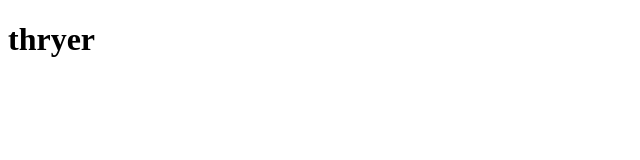
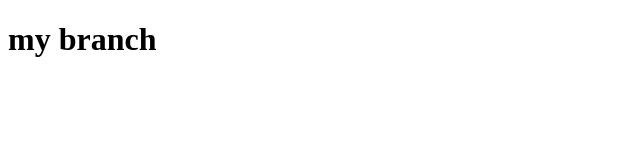
Before and after one commit to anegassi/CS445, a plain HTML site: page lesson1/my-git-demo-webapp/mybranch.html in a window 1280 px wide. Shown: the whole page, without its empty margins (0-640 px from the left). Drawn offline with Linux system fonts and the light colour scheme.

Commit message:
conflict line

```diff
--- a/lesson1/my-git-demo-webapp/mybranch.html
+++ b/lesson1/my-git-demo-webapp/mybranch.html
@@ -7,6 +7,6 @@
     <title>Document</title>
   </head>
   <body>
-    <h1>thryer</h1>
+    <h1>my branch</h1>
   </body>
 </html>
```
